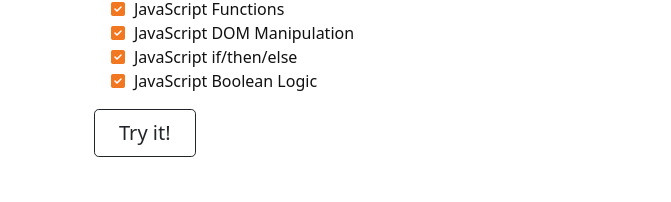
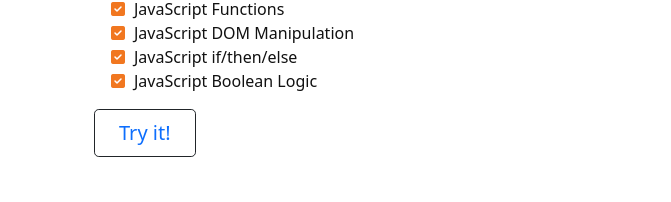
Before and after one commit to yohanJS/LoanApp, a plain HTML site: page index.html in a window 1280 px wide. Shown: the part 419-621 px from the top of the page, 0-671 px from the left. Drawn offline with nearby package versions, Linux system fonts and the light colour scheme.

```diff
--- a/index.html
+++ b/index.html
@@ -71,7 +71,7 @@
                         <li><span class="fa-li"><i class="fas fa-check-square txt-color"></i></span>JavaScript Boolean Logic</li>
                     </ul>
                     <div>
-                        <a type="button" class="btn btn-outline-dark btn-lg px-4 me-md-2" href="./app.html">Try it!</a>
+                        <button class="btn btn-outline-dark btn-lg px-4 me-md-2"><a class="text-decoration-none" href="./app.html">Try it!</a></button>
                     </div>
                     <h5 class="fw-bold mt-5">
                         <div class="d-flex">
```
